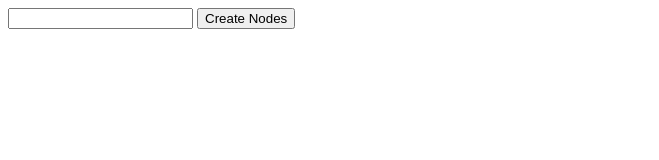
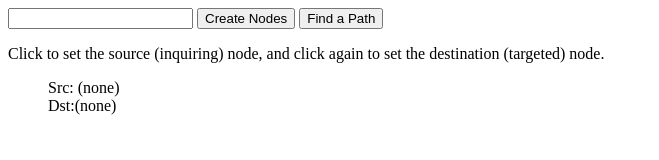
Before and after one commit to piratejon/mesh-model-toys, a plain HTML site: page index.html in a window 1280 px wide. Shown: the whole page, without its empty margins (0-659 px from the left). Drawn offline with Linux system fonts and the light colour scheme.

Commit message:
track and display src and dst coordinates

```diff
--- a/index.html
+++ b/index.html
@@ -2,11 +2,14 @@
 <html>
   <head>
     <title>Mesh Path Detection Model</title>
+    <link rel="stylesheet" type="text/css" href="style.css">
     <script src="canvasclickcoords.js"></script>
     <script src="meshpath.js"></script>
   </head>
-  <body id="body" onload="meshpath.init(1024,768)">
-    <label for="node_count"><input name="node_count" id="node_count" /></label> <input type="button" onclick="meshpath.create_nodes(document.getElementById('node_count').value); return 0;" value="Create Nodes" />
+  <body id="body" onload="meshpath.init(512,512)">
+    <label for="node_count"><input name="node_count" id="node_count" /></label> <input type="button" onclick="meshpath.create_nodes(document.getElementById('node_count').value); return 0;" value="Create Nodes" /> <input type="button" onclick="meshpath.wagumba(); return 0;" value="Find a Path" />
+    <p>Click to set the source (inquiring) node, and click again to set the destination (targeted) node.
+    <ul id="vars"><li>Src: <span id="src">(none)</span><li>Dst:<span id="dst">(none)</span></ul>
     <div id="canvas_container">
     </div>
   </body>
--- a/meshpath.js
+++ b/meshpath.js
@@ -8,7 +8,7 @@ var meshpath = (function () {
     function Point(x, y, color) {
         this.x = x;
         this.y = y;
-        this.color = color === undefined ? 'blue' : 'color';
+        this.color = color === undefined ? '#0000ff' : 'color';
 
         this.squared_distance_from = function (pt) {
             return ((x - pt.x) * (x - pt.x)) + ((y - pt.y) * (y - pt.y));
@@ -140,10 +140,28 @@ var meshpath = (function () {
         coords = G.canvas.relMouseCoords(e);
         closest_point = G.quadtree.nearest_neighbor(new Point(coords.x, coords.y));
 
-        if (closest_point.qt.pt.color === 'blue') {
-            closest_point.qt.pt.color = 'red';
+        if (closest_point.qt.pt === G.src) {
+            G.src = null;
+            closest_point.qt.pt.color = '#0000ff';
+            G.src_node.innerHTML = '(none)';
+        } else if ( closest_point.qt.pt === G.dst ) {
+            G.dst = null;
+            closest_point.qt.pt.color = '#0000ff';
+            G.dst_node.innerHTML = '(none)';
+        } else if ( null === G.src ) {
+            G.src = closest_point.qt.pt;
+            closest_point.qt.pt.color = '#00ff00';
+            G.src_node.innerHTML = '(' + G.src.x + ',' + G.src.y + ')';
+        } else if ( null === G.dst ) {
+            G.dst = closest_point.qt.pt;
+            closest_point.qt.pt.color = '#ff0000';
+            G.dst_node.innerHTML = '(' + G.dst.x + ',' + G.dst.y + ')';
         } else {
-            closest_point.qt.pt.color = 'blue';
+            G.dst.color = '#0000ff';
+            plot_point(G.dst);
+            G.dst = closest_point.qt.pt;
+            G.dst_node.innerHTML = '(' + G.dst.x + ',' + G.dst.y + ')';
+            closest_point.qt.pt.color = '#ff0000';
         }
 
         plot_point(closest_point.qt.pt);
@@ -167,6 +185,9 @@ var meshpath = (function () {
         document.getElementById('canvas_container').appendChild(G.canvas);
         G.quadtree = null;
         G.pixel = G.ctx.createImageData(1, 1).data;
+        G.src = G.dst = null;
+        G.src_node = document.getElementById('src');
+        G.dst_node = document.getElementById('dst');
     }
 
     function draw_quadtree(qt) {
@@ -190,5 +211,8 @@ var meshpath = (function () {
         }
     }
 
-    return { 'init': init, 'create_nodes': create_nodes };
+    function wagumba() {
+    }
+
+    return { 'init': init, 'create_nodes': create_nodes, 'wagumba': wagumba };
 }());
--- /dev/null
+++ b/style.css
@@ -0,0 +1 @@
+#vars { list-style-type: none; }
```
